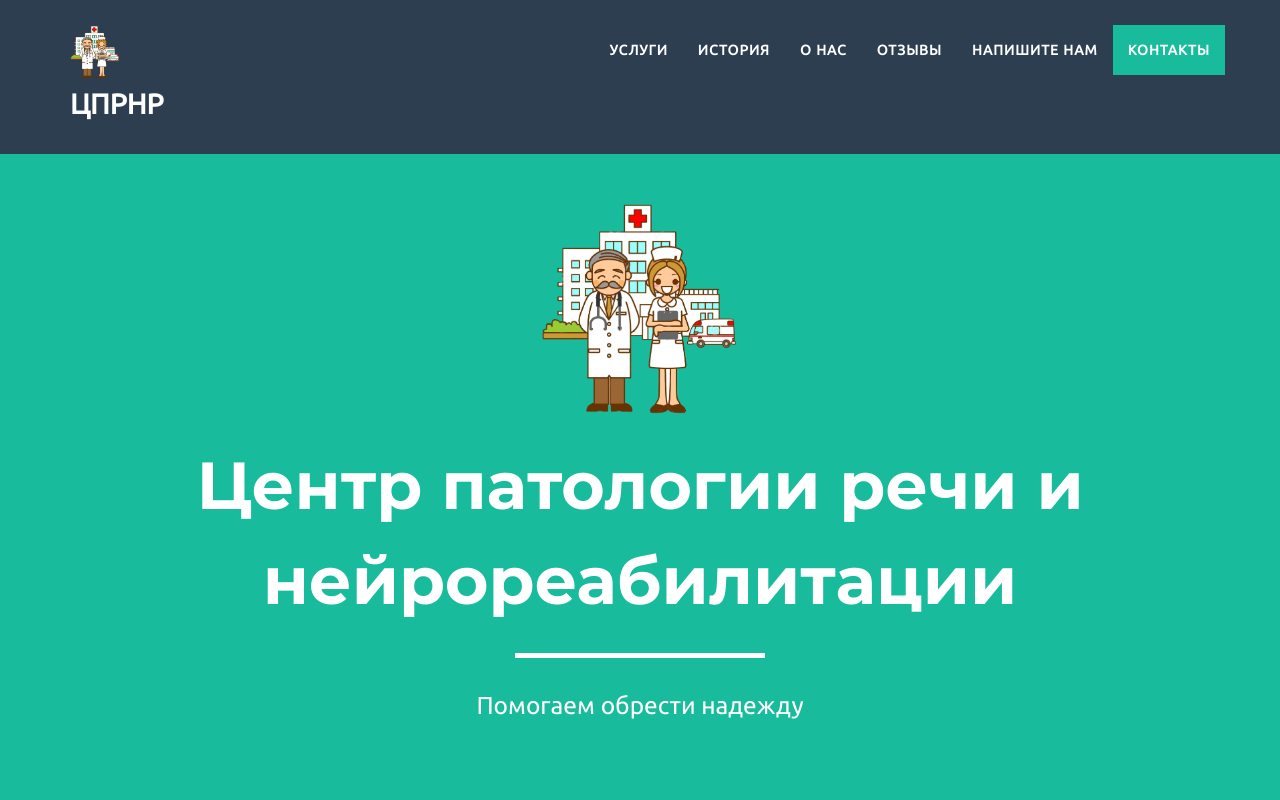
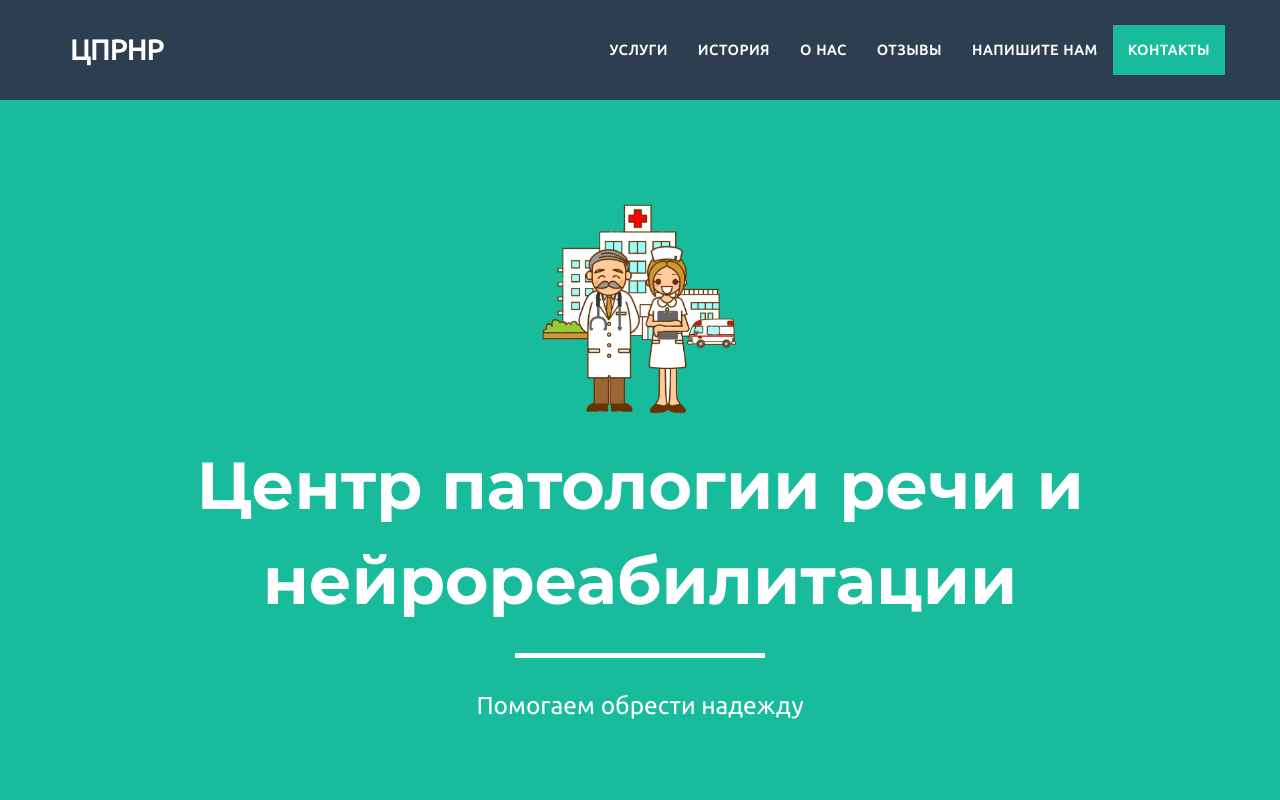
Before and after one commit to live3k/live3k.github.io, a website: page index.html in a window 1280 px wide. Shown: the top 800 px of the page. Drawn offline with nearby package versions, Linux system fonts and the light colour scheme; a script that the page names is missing.

Commit message:
Add files via upload

```diff
--- a/index.html
+++ b/index.html
@@ -41,7 +41,7 @@
                 <button type="button" class="navbar-toggle" data-toggle="collapse" data-target="#bs-example-navbar-collapse-1">
                     <span class="sr-only">Навигация</span> Меню <i class="fa fa-bars"></i>
                 </button>
-                <img class="img-responsive" src="img/hospital.png" width="50px" alt=""><a class="navbar-brand" href="#page-top">ЦПРНР</a>
+                <!-- <img class="img-responsive" src="img/hospital.png" width="50px" alt=""> --><a class="navbar-brand" href="#page-top">ЦПРНР</a>
             </div>
 
             <!-- navbar-collapse-->
```
